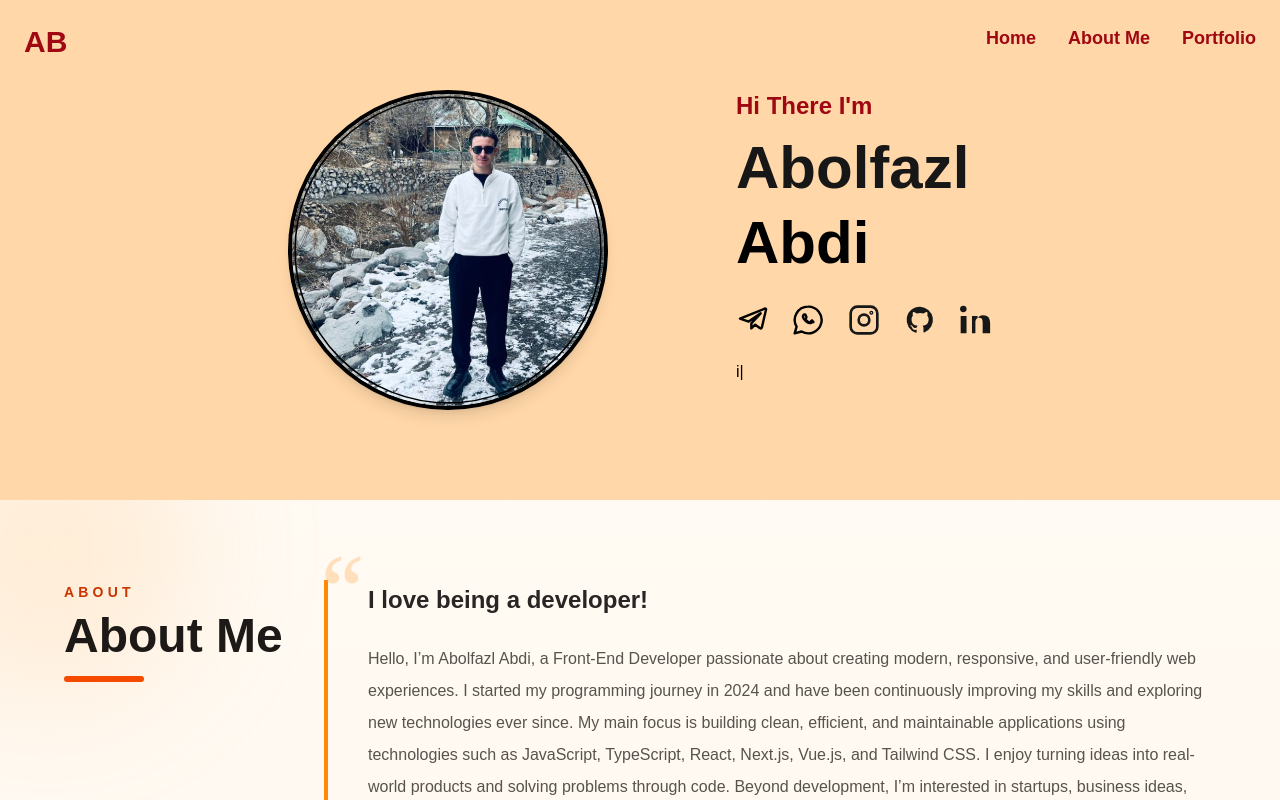
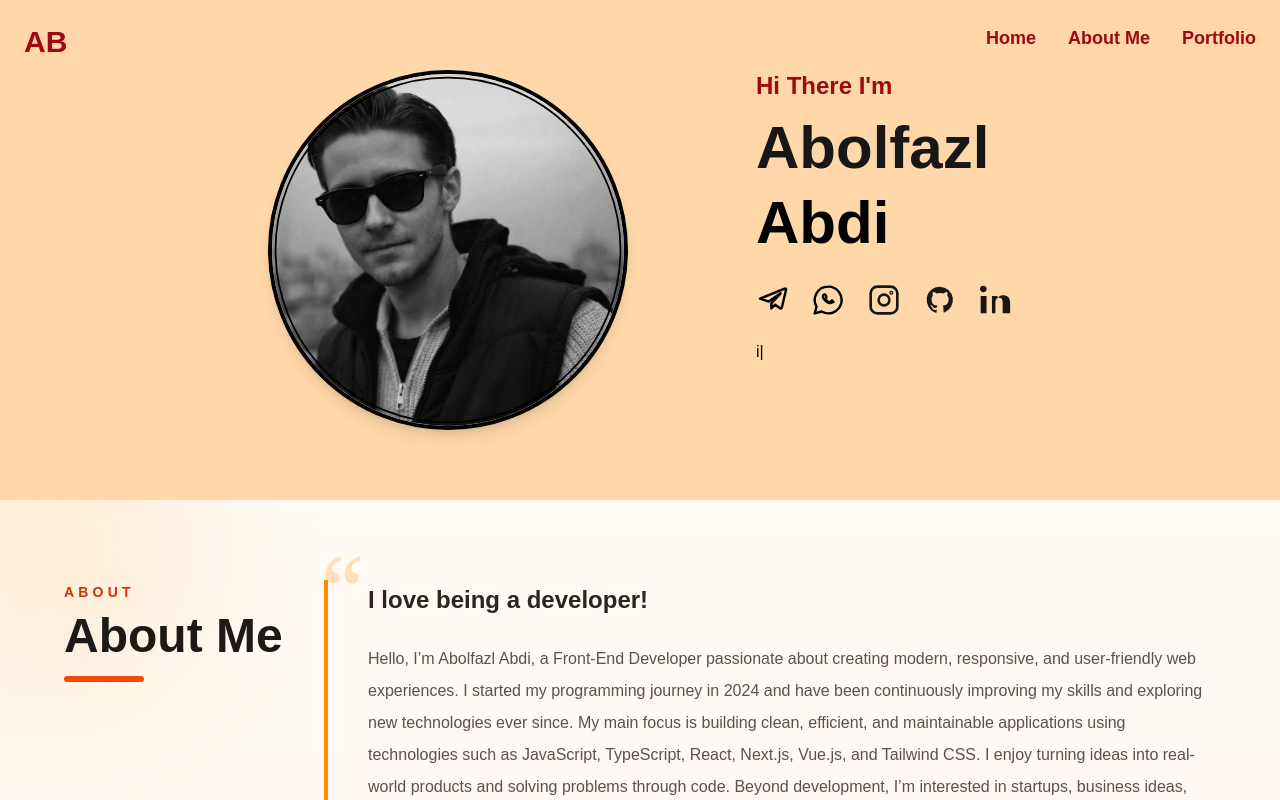
Before and after one commit to AbolfazlAbdi90/abolfazlAbdi, a Next.js app: page / in a window 1280 px wide. Shown: the top 800 px of the page. Built offline with nearby package versions, Linux system fonts and the light colour scheme; no server answers.

Commit message:
change: change profile image

```diff
--- a/app/page.tsx
+++ b/app/page.tsx
@@ -456,7 +456,7 @@ const Home: React.FC = () => {
           relative
           w-52 h-52
           md:w-64 md:h-64
-          lg:w-80 lg:h-80
+         lg:size-90
           rounded-full overflow-hidden
           border-4 border-black
           shadow-lg
@@ -468,9 +468,9 @@ const Home: React.FC = () => {
             transition={{ duration: 0.8 }}
           >
             <img
-              src="/image/image.png"
+              src="/image/AboutMe/AboutMe.png"
               alt="Abolfazl Abdi"
-              className="object-cover w-full h-full"
+              className="object-contain w-full h-full"
             />
 
             {/* ring*/}
```
